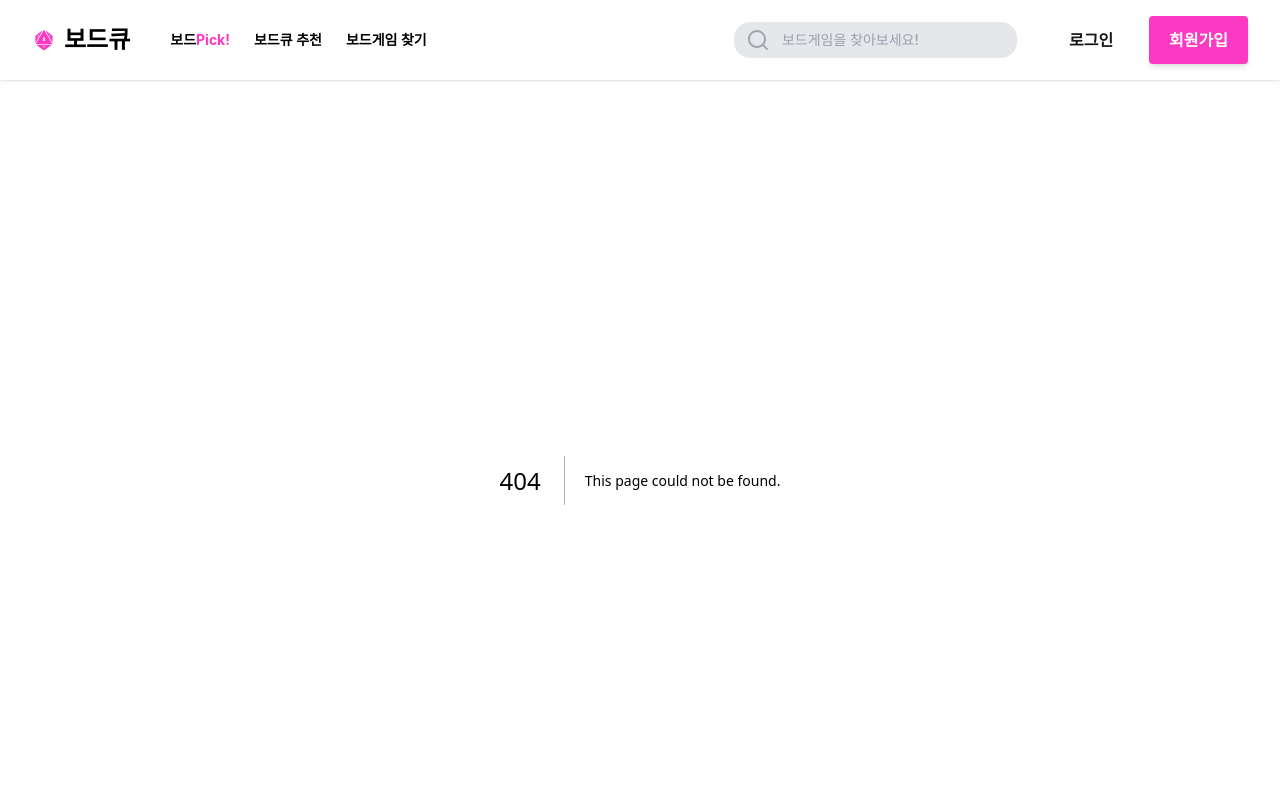
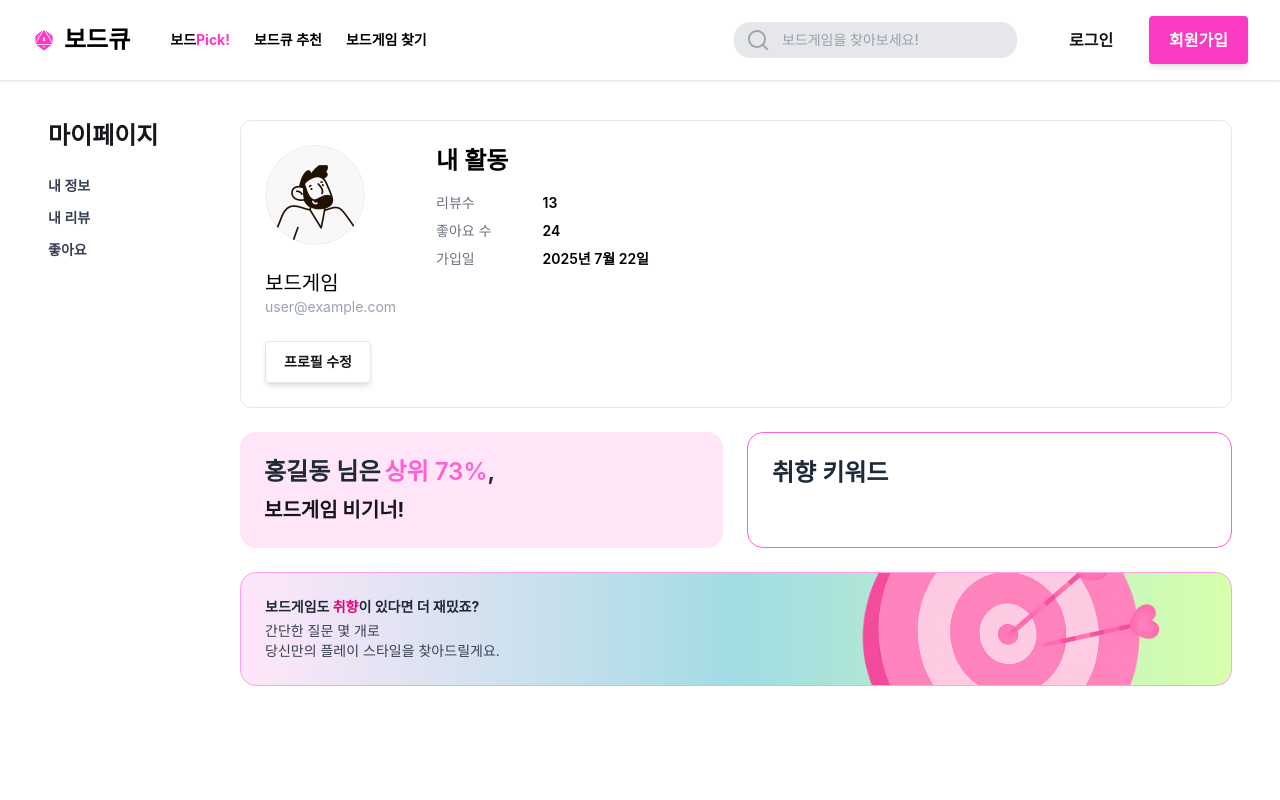
Before and after one commit to main-10-2team/boardgame-frontend, a Next.js app: page /mypage in a window 1280 px wide. Before the commit this address had no page. Shown: the top 800 px of the page. Built offline with nearby package versions, Linux system fonts and the light colour scheme; a web font is replaced by a local one.

Commit message:
feat: 마이페이지 메인 UI 작성 (#31)

```diff
--- /dev/null
+++ b/src/app/mypage/page.tsx
@@ -0,0 +1,142 @@
+import defaultProfileImg from '@/assets/images/defaultProfileImg.png';
+import preferenceBannerImg from '@/assets/images/preferenceBannerImg.png';
+import Button from '@/components/common/Button';
+import Image from 'next/image';
+import Link from 'next/link';
+
+const mockUser = {
+  name: '홍길동',
+  nickname: '보드게임',
+  email: 'user@example.com',
+  profileImage: '',
+  reviewCount: 13,
+  likeCount: 24,
+  joinDate: '2025년 7월 22일', // 포맷 변환 필요
+  preferredGenres: ['전략', '카드'],
+  preferredPlaytimes: ['30분 미만', '1시간 이상'],
+  popularGenres: ['전략', '파티', '추리'],
+
+  // 프론트에서 가공 필요
+  tier: '보드게임 비기너!',
+  percentile: 73,
+};
+
+type Keyword = {
+  label: string;
+  weight: 'bold' | 'normal'; // 강조 여부
+};
+
+const keywordMap = new Map<string, Keyword>();
+
+mockUser.preferredGenres.forEach((item) =>
+  keywordMap.set(item, { label: item, weight: 'normal' })
+);
+mockUser.preferredPlaytimes.forEach((item) =>
+  keywordMap.set(item, { label: item, weight: 'normal' })
+);
+mockUser.popularGenres.forEach(
+  (item) => keywordMap.set(item, { label: item, weight: 'bold' }) // popular이면 bold로 덮어씀
+);
+
+const keywordList = Array.from(keywordMap.values());
+
+const page = () => {
+  // const isLoggedIn = false; // 추후 실제 로그인 상태로 변경
+
+  // if (!isLoggedIn) {
+  //   redirect('/login');
+  // }
+  return (
+    <div className="flex min-h-screen w-full gap-8 px-12 py-10">
+      {/* 사이드바 */}
+      <aside className="w-[160px] shrink-0 text-lg font-semibold text-black">
+        <div className="mb-6 text-2xl font-bold">마이페이지</div>
+        <ul className="space-y-3 text-sm text-gray-700">
+          <li>내 정보</li>
+          <li>내 리뷰</li>
+          <li>좋아요</li>
+        </ul>
+      </aside>
+
+      <main className="flex w-full flex-col gap-6 whitespace-nowrap">
+        {/* 프로필 */}
+        <section className="flex flex-col gap-10 rounded-xl border border-gray-200 p-6 md:flex-row">
+          <div className="flex flex-col items-center gap-6 md:items-start">
+            <Image
+              src={mockUser.profileImage || defaultProfileImg}
+              alt="기본 프로필 이미지"
+              priority
+              className="size-25 rounded-full object-cover"
+            />
+            <div className="text-center md:text-left">
+              <p className="text-xl font-medium">{mockUser.nickname}</p>
+              <p className="text-sm text-gray-400">{mockUser.email}</p>
+            </div>
+            <Button
+              size="sm"
+              variant="secondary"
+              className="w-fit font-semibold"
+            >
+              프로필 수정
+            </Button>
+          </div>
+          <div className="flex-col gap-6 text-sm">
+            <h3 className="mb-4 text-2xl font-semibold">내 활동</h3>
+            <div className="grid grid-cols-2 gap-y-2 text-sm">
+              <span className="text-gray-500">리뷰수</span>
+              <span className="font-semibold">{mockUser.reviewCount}</span>
+
+              <span className="text-gray-500">좋아요 수</span>
+              <span className="font-semibold">{mockUser.likeCount}</span>
+
+              <span className="text-gray-500">가입일</span>
+              <span className="font-semibold">{mockUser.joinDate}</span>
+            </div>
+          </div>
+        </section>
+
+        <section className="flex flex-col gap-6 md:flex-row">
+          <div className="bg-primary-100 flex flex-1 flex-col justify-center rounded-2xl p-6 text-gray-800">
+            <span className="text-2xl font-semibold">
+              {mockUser.name} 님은
+              <span className="text-primary-400 ml-1">
+                상위 {mockUser.percentile}%
+              </span>
+              ,
+            </span>
+            <span className="mt-2 text-xl font-bold text-black">
+              {mockUser.tier}
+            </span>
+          </div>
+          <div className="border-primary-400 flex-1 rounded-2xl border p-6">
+            <p className="mb-2 text-2xl font-semibold text-gray-800">
+              취향 키워드
+            </p>
+            <div className="flex flex-wrap gap-2 text-gray-700"></div>
+          </div>
+        </section>
+        <Link href={'/preference'}>
+          <section className="border-primary-300 relative flex items-center justify-between overflow-hidden rounded-2xl border bg-gradient-to-r from-[#FFE6FA] via-[#A1DCE4] to-[#D7FFAC] p-6 text-sm text-gray-800">
+            <div>
+              <p className="mb-1 font-bold">
+                보드게임도 <span className="text-pink-600">취향</span>이 있다면
+                더 재밌죠?
+              </p>
+              <p className="text-sm text-gray-700">
+                간단한 질문 몇 개로 <br />
+                당신만의 플레이 스타일을 찾아드릴게요.
+              </p>
+            </div>
+            <Image
+              src={preferenceBannerImg}
+              alt="preference Img"
+              className="absolute right-0 hidden max-w-[45%] object-contain md:block"
+            />
+          </section>
+        </Link>
+      </main>
+    </div>
+  );
+};
+
+export default page;
```
Also changed, not shown: src/assets/images/defaultProfileImg.png (added), src/assets/images/preferenceBannerImg.png (added).
